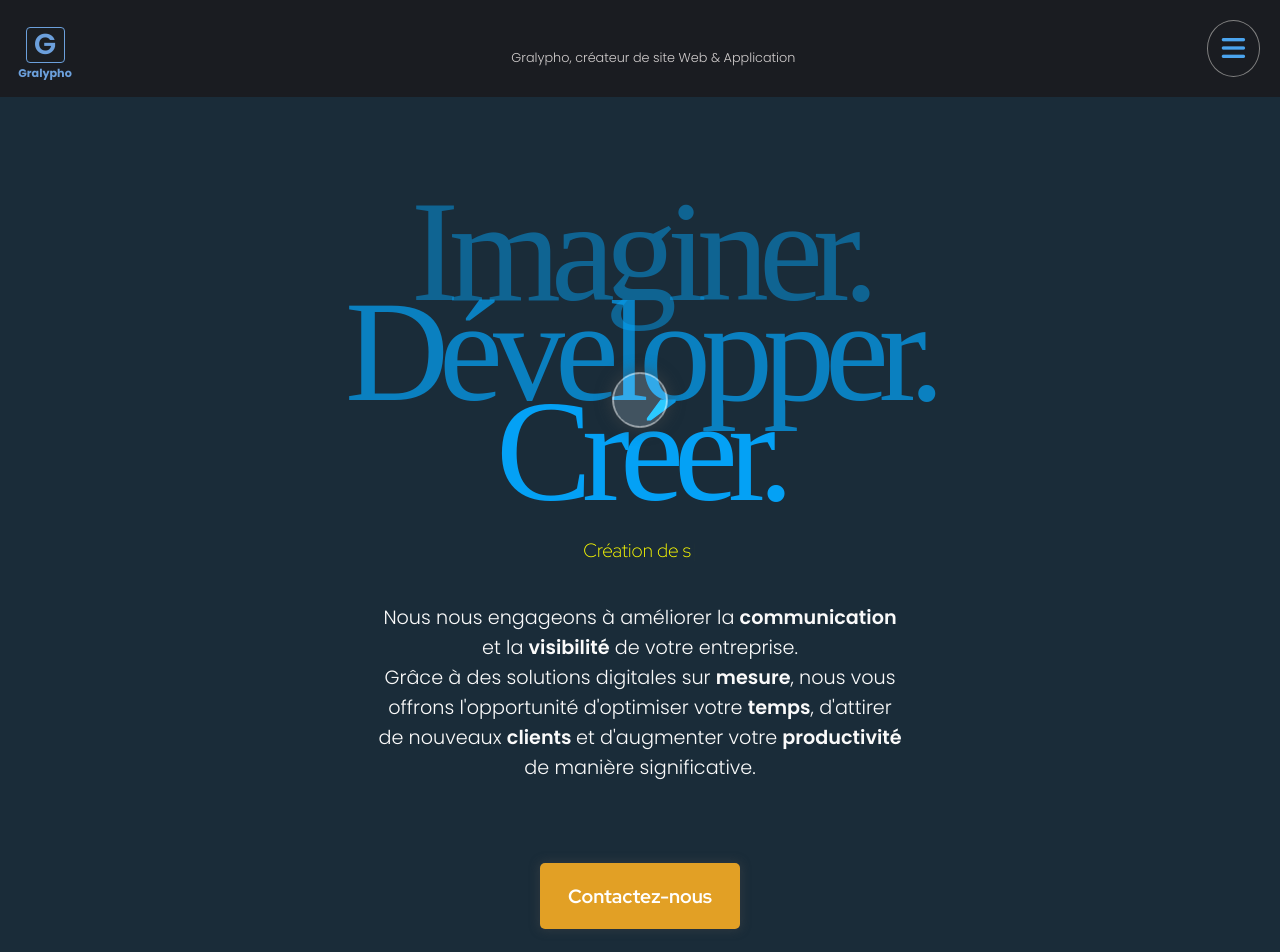
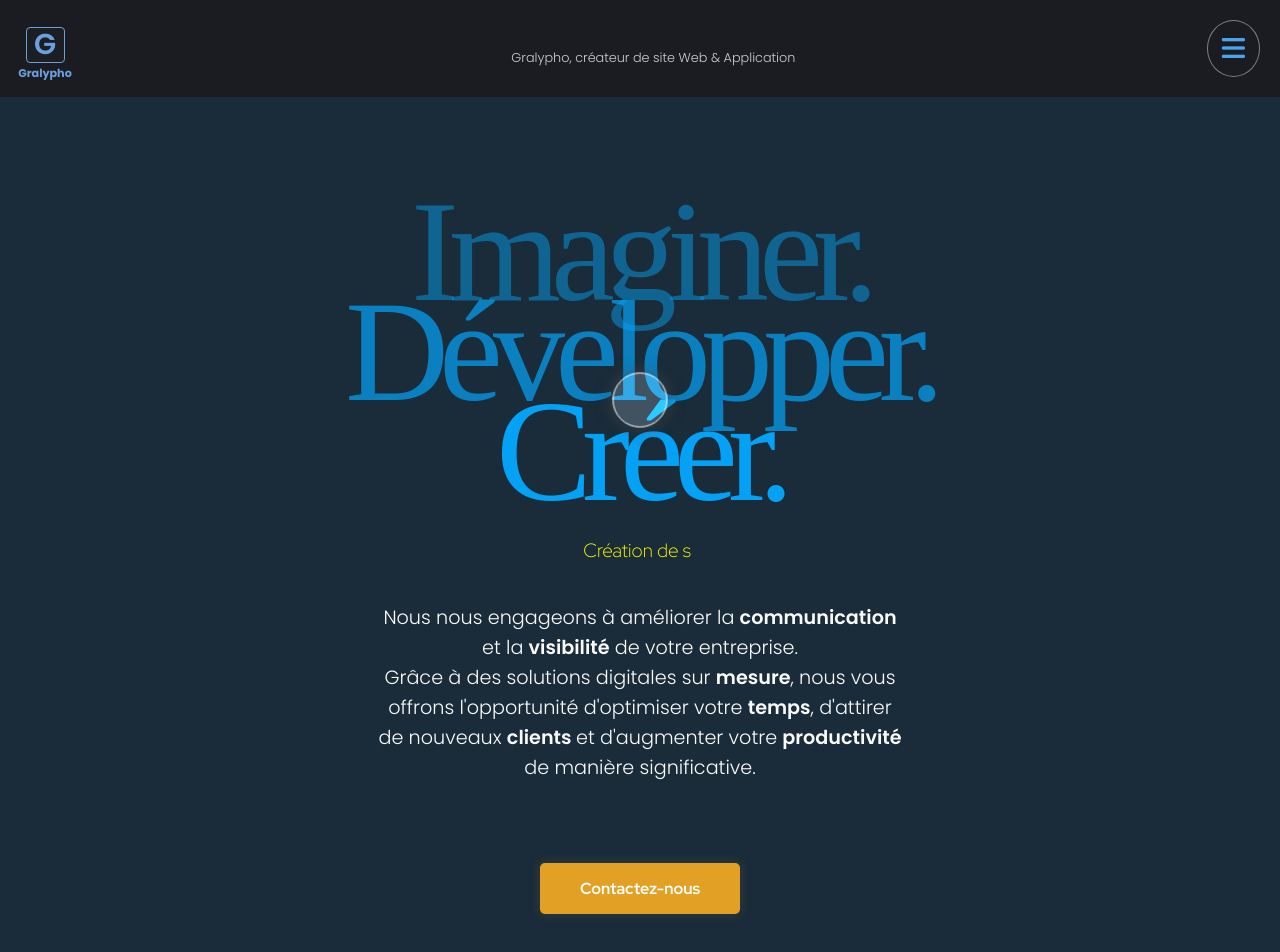
Before and after one commit to Github1234fab/gralyphoWeb, a SvelteKit app: page / in a window 1280 px wide. Shown: the top 952 px of the page. Built offline with nearby package versions, Linux system fonts and the light colour scheme; a web font is replaced by a local one.

Commit message:
okokokokokokokok

```diff
--- a/src/Components/Form.svelte
+++ b/src/Components/Form.svelte
@@ -94,8 +94,9 @@
 		align-items: center;
 		gap: 20px;
 		padding: 20px;
-		margin-top: 50px ;
+		margin-top: 50px;
 		min-width: 80%;
+		margin-bottom: 50px;
 	}
 	.wrapper-inputs {
 		display: flex;
@@ -158,6 +159,7 @@
 		box-shadow: 0px 0px 15px 0px rgba(128, 128, 128, 0.14);
 		text-align: center;
 		margin-top: 0px;
+		margin-bottom: 70px;
 	}
 	.button:hover {
 		animation: bounce 0.4s ease-in-out;
--- a/src/Components/Tarifs-Cards.svelte
+++ b/src/Components/Tarifs-Cards.svelte
@@ -160,6 +160,7 @@
 	@media (max-width: 768px) {
 		.card-tarif {
 				min-height: 900px;
+				min-width: 320px;
 		}
 		.title-banner h1 {
 			font-size: 2.5rem;
--- a/src/sections/BeneficeSection.svelte
+++ b/src/sections/BeneficeSection.svelte
@@ -106,8 +106,9 @@
 		padding: 20px 14px;
 		font-family: 'Red Hat Display';
 		color: white;
-		font-weight: 800;
+		font-weight: 600;
 		margin-top: 50px;
+		font-size: 1rem;
 		box-shadow: 0px 0px 25px rgba(0, 0, 0, 0.34);
 	}
 	.lien-bouton:hover {
--- a/src/sections/Difference.svelte
+++ b/src/sections/Difference.svelte
@@ -243,7 +243,7 @@
 			font-family: epilogue;
 			font-size: var(--m);
 			color: var(--primary);
-			font-weight: 400;
+			font-weight: 300;
 			margin-bottom: 0px;
 			letter-spacing: -0.02em;
 			text-align: left;
--- a/src/sections/HSection.svelte
+++ b/src/sections/HSection.svelte
@@ -120,14 +120,14 @@
 		color: white;
 		background-color: var(--CTA-jaune);
 		font-family: 'Red Hat Display';
-		font-size: var(--m);
+		font-size: 1rem;
 		font-weight: bolder;
 		margin-top: 20px;
 		margin-left: 0px;
 		min-width: 200px;
 		border-radius: 5px;
 		text-align: center;
-		padding: 20px;
+		padding: 15px 5px;
 		box-shadow: 0px 0px 10px 2px rgba(76, 76, 76, 0.35);
 		justify-self: center;
 		align-self: center;
```
